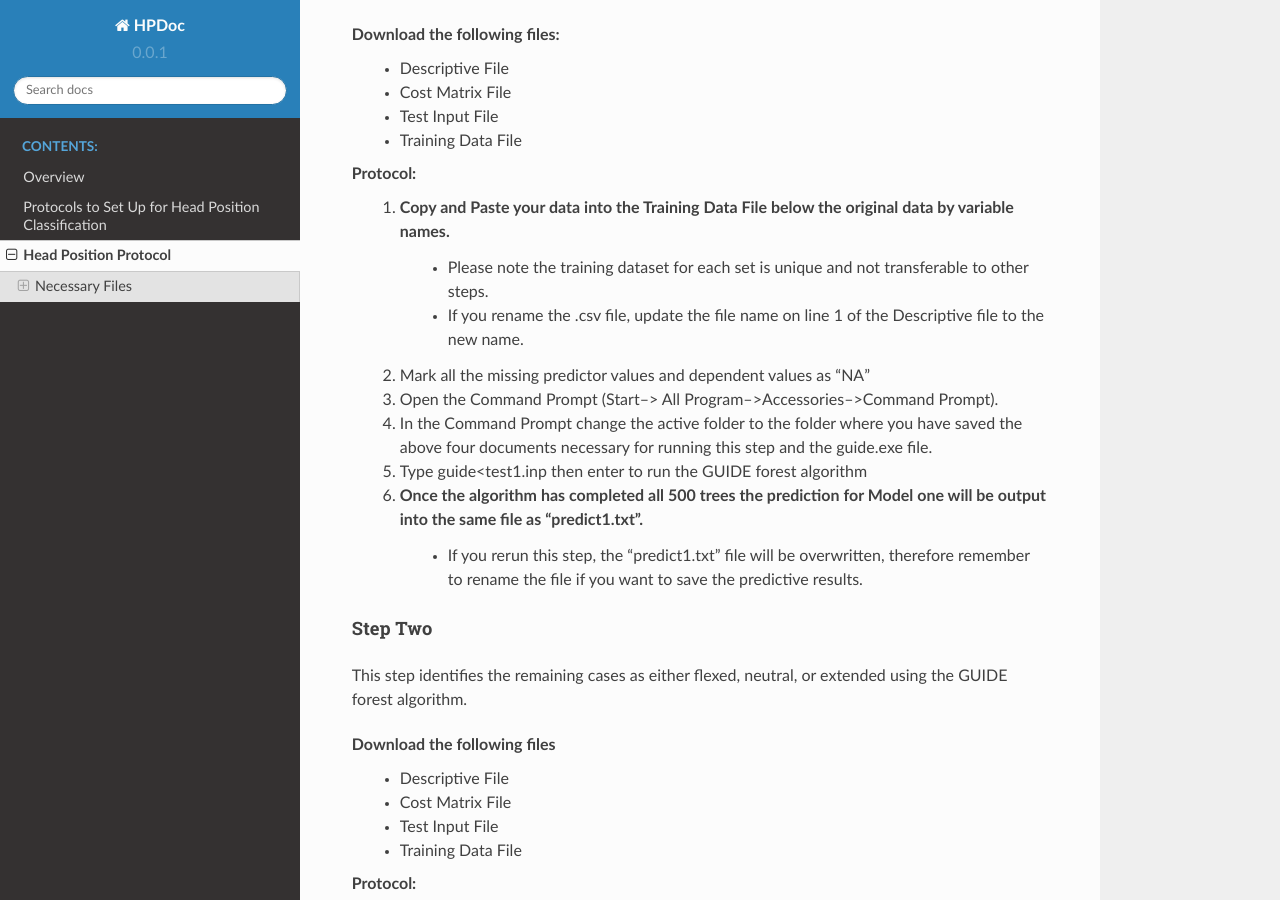
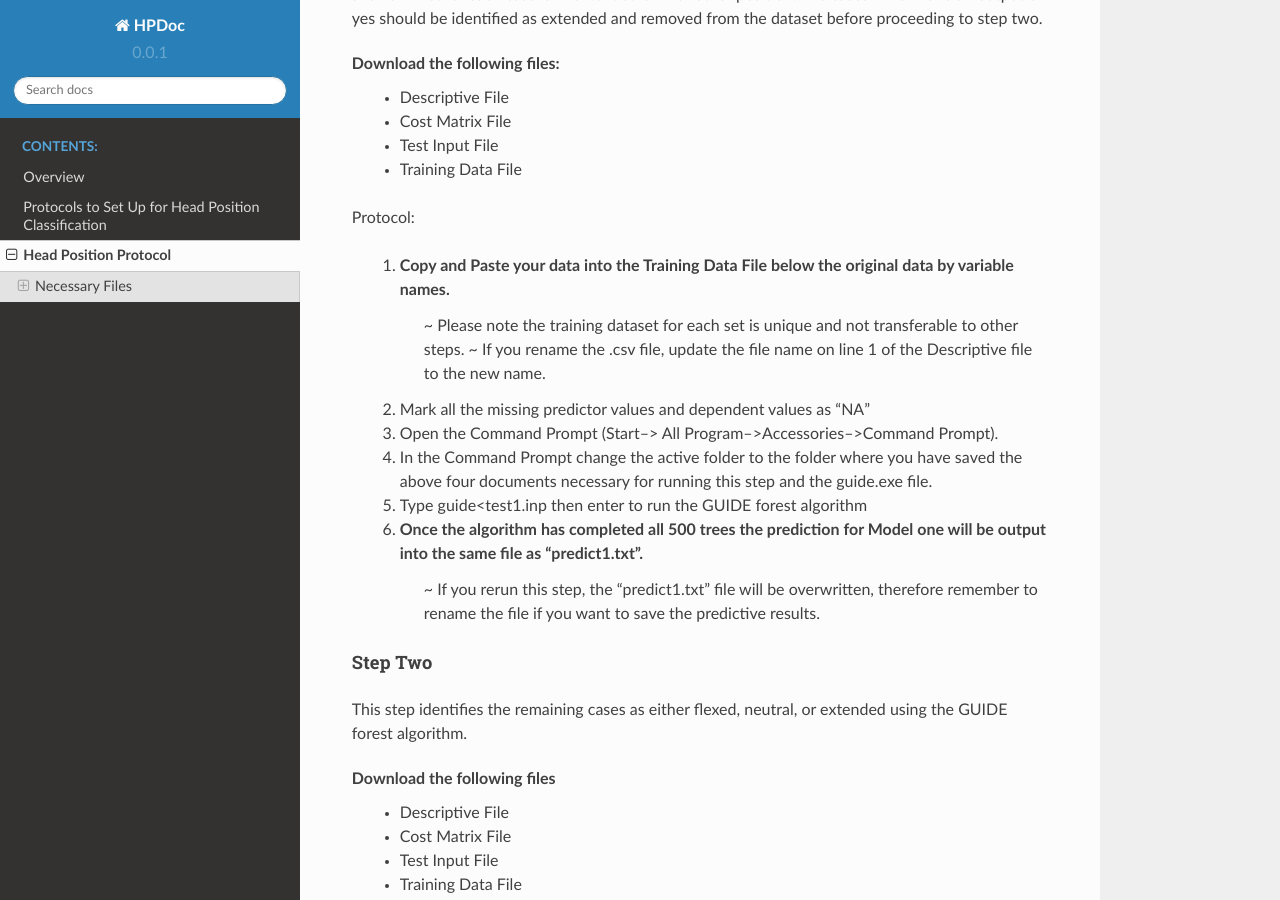
Before and after one commit to vocaltractlab/headpositiondoc, a Sphinx documentation site: the page built from source/protocolHP.rst, in a window 1280 px wide and 900 px high, scrolled down 1480 px. Built offline with Sphinx 7.4.7 and the Read the Docs theme 2.0.0, drawn with Linux system fonts in a browser that asks for light colours; pages that are not in the unit, such as notebooks, are missing from menus.

```diff
--- a/source/protocolHP.rst
+++ b/source/protocolHP.rst
@@ -35,6 +35,7 @@ Download the following files:
 	* Training Data File :download:`csv <docs/Test.csv>`
 
 Protocol:
+
         (1) Copy and Paste your data into the Training Data File below the original data by variable names.
                 * Please note the training dataset for each set is unique and not transferable to other steps.
                 * If you rename the .csv file, update the file name on line 1 of the Descriptive file to the new name.
@@ -63,15 +64,16 @@ Download the following files:
 
 
 Protocol:
+
         (1) Copy and Paste your data into the Training Data File below the original data by variable names.
-                * Please note the training dataset for each set is unique and not transferable to other steps.
-                * If you rename the .csv file, update the file name on line 1 of the Descriptive file to the new name.
+                ~ Please note the training dataset for each set is unique and not transferable to other steps.
+                ~ If you rename the .csv file, update the file name on line 1 of the Descriptive file to the new name.
         (2) Mark all the missing predictor values and dependent values as "NA"
         (3) Open the Command Prompt (Start--> All Program-->Accessories-->Command Prompt).
         (4) In the Command Prompt change the active folder to the folder where you have saved the above four documents necessary for running this step and the guide.exe file.
         (5) Type guide<test1.inp then enter to run the GUIDE forest algorithm
         (6) Once the algorithm has completed all 500 trees the prediction for Model one will be output into the same file as "predict1.txt".
-                * If you rerun this step, the "predict1.txt" file will be overwritten, therefore remember to rename the file if you want to save the predictive results.
+                ~ If you rerun this step, the "predict1.txt" file will be overwritten, therefore remember to rename the file if you want to save the predictive results.
 
 
 Step Two
@@ -87,6 +89,7 @@ Download the following files
         * Training Data File
 
 Protocol:
+
         (1) Copy and Paste your data into the Training Data File below the original data by variable names.
                 * Please note the training dataset for each set is unique and not transferable to other steps.
                 * If you rename the .csv file, update the file name on line 1 of the Descriptive file to the new name.
```
